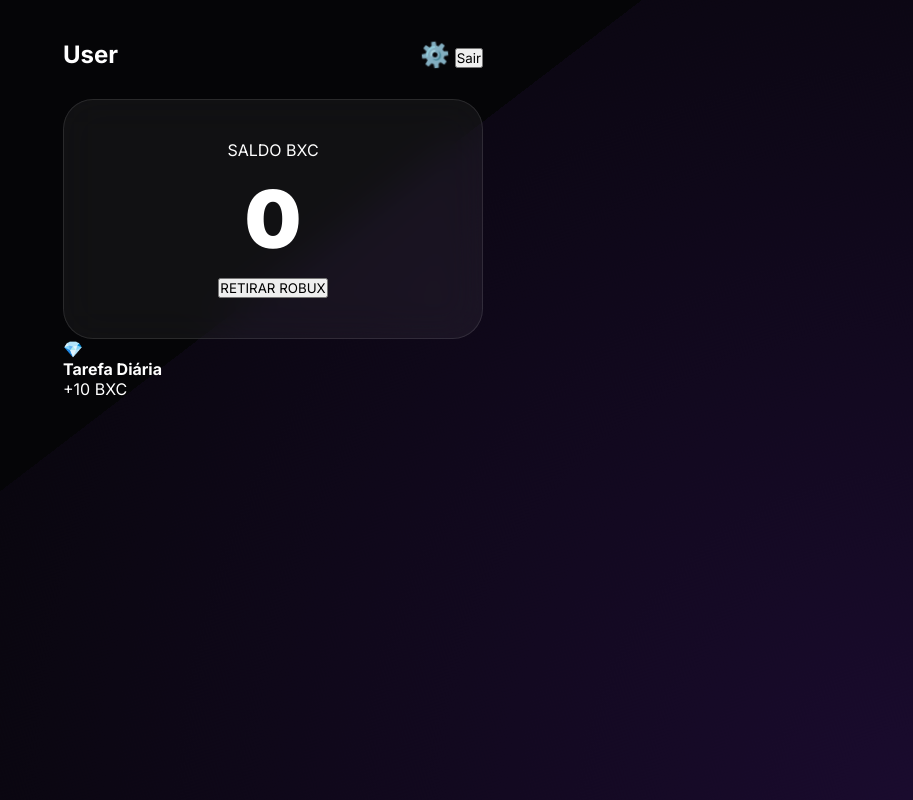
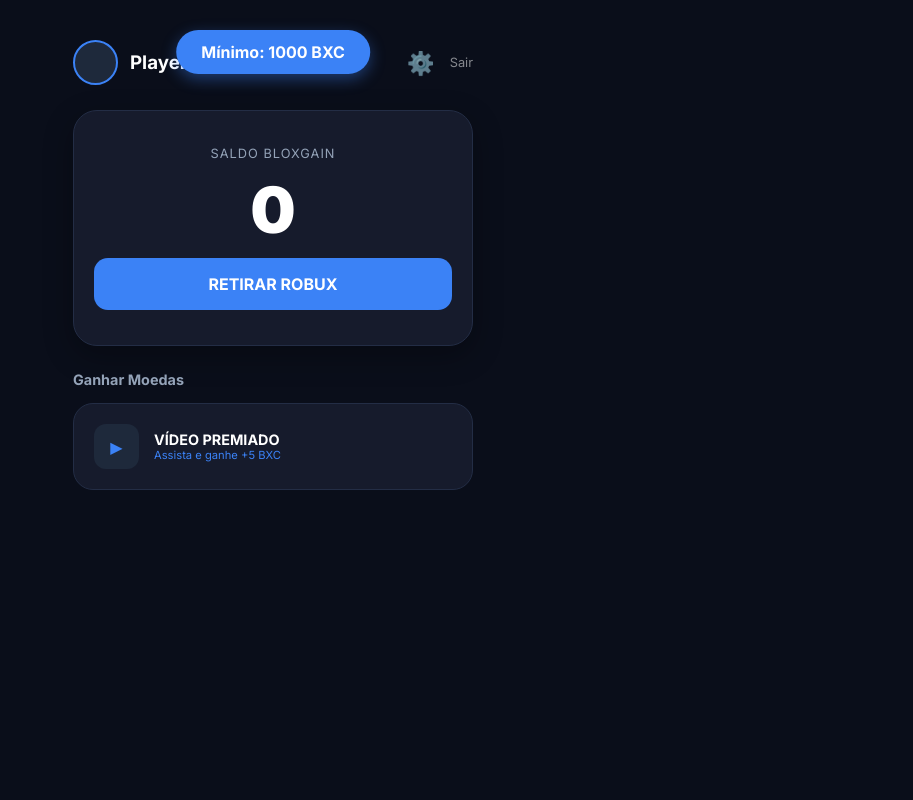
Before and after one commit to andrerob00021-prog/bloxgain-web, a website: page index.html in a window 1280 px wide. Both pictures are taken after a click on the button "RETIRAR ROBUX". Shown: the whole page, without its empty margins (367-1280 px from the left). Drawn offline with Linux system fonts and the light colour scheme.

Commit message:
Layout azul clássico com sons baixos

```diff
--- a/index.html
+++ b/index.html
@@ -3,97 +3,138 @@
 <head>
     <meta charset="UTF-8">
     <meta name="viewport" content="width=device-width, initial-scale=1.0">
-    <title>Blox Gain | Pro</title>
+    <title>Blox Gain | Dashboard</title>
     <link href="https://fonts.googleapis.com/css2?family=Inter:wght@400;700;900&display=swap" rel="stylesheet">
-    <link rel="stylesheet" href="style-final.css">
+    <style>
+        * { margin: 0; padding: 0; box-sizing: border-box; font-family: 'Inter', sans-serif; }
+        body { background: #0a0e1a; color: white; min-height: 100vh; display: flex; justify-content: center; align-items: flex-start; padding-top: 40px; }
+
+        .dash-container { width: 90%; max-width: 400px; }
+
+        /* Header Azul Profissional */
+        .user-bar { display: flex; justify-content: space-between; align-items: center; margin-bottom: 25px; }
+        .user-info { display: flex; align-items: center; gap: 12px; }
+        .avatar { width: 45px; height: 45px; background: #1e293b; border-radius: 50%; border: 2px solid #3b82f6; }
+        .settings-icon { font-size: 1.4rem; cursor: pointer; transition: 0.3s; opacity: 0.7; }
+        .settings-icon:hover { opacity: 1; transform: rotate(45deg); }
+
+        /* Card de Saldo Azul */
+        .main-card { background: #161b2c; border: 1px solid #232d45; border-radius: 24px; padding: 35px 20px; text-align: center; margin-bottom: 25px; box-shadow: 0 10px 30px rgba(0,0,0,0.3); }
+        .main-card p { font-size: 0.8rem; letter-spacing: 1px; color: #94a3b8; }
+        .main-card h1 { font-size: 4rem; font-weight: 900; margin: 10px 0; color: #fff; }
+        .btn-action { width: 100%; background: #3b82f6; color: white; border: none; padding: 16px; border-radius: 14px; font-weight: bold; font-size: 1rem; cursor: pointer; transition: 0.3s; }
+        .btn-action:active { transform: scale(0.98); background: #2563eb; }
+
+        /* Tarefas Estilo Antigo */
+        .card-task { background: #161b2c; border: 1px solid #232d45; border-radius: 20px; padding: 20px; display: flex; align-items: center; gap: 15px; cursor: pointer; transition: 0.2s; }
+        .card-task:active { background: #1e293b; }
+        .icon-box { width: 45px; height: 45px; background: #1e293b; border-radius: 12px; display: flex; align-items: center; justify-content: center; color: #3b82f6; }
+
+        /* Modal Settings */
+        .modal { position: fixed; top: 0; left: 0; width: 100%; height: 100%; background: rgba(0,0,0,0.85); display: none; align-items: center; justify-content: center; z-index: 100; }
+        .modal.active { display: flex; }
+        .modal-content { background: #161b2c; padding: 25px; border-radius: 20px; width: 85%; max-width: 320px; border: 1px solid #3b82f6; }
+        .setting-row { display: flex; justify-content: space-between; margin: 15px 0; align-items: center; }
+
+        /* Toast Profissional */
+        .toast { position: fixed; top: -100px; left: 50%; transform: translateX(-50%); background: #3b82f6; color: white; padding: 12px 25px; border-radius: 50px; transition: 0.5s; font-weight: bold; z-index: 200; box-shadow: 0 5px 15px rgba(59, 130, 246, 0.4); }
+        .toast.show { top: 30px; }
+    </style>
 </head>
-<body onclick="startMusic()">
-    <div id="bg-anim" class="background-animate"></div>
-
+<body onclick="initAudio()">
     <audio id="bgMusic" loop><source src="https://www.bensound.com/bensound-music/bensound-slowmotion.mp3" type="audio/mpeg"></audio>
     <audio id="clickSound"><source src="https://assets.mixkit.co/active_storage/sfx/2568/2568-preview.mp3" type="audio/mpeg"></audio>
 
+    <div id="toast" class="toast">Saldo Atualizado!</div>
+
     <div class="dash-container">
         <header class="user-bar">
-            <h2 id="displayNick">Carregando...</h2>
-            <div class="header-btns">
-                <button onclick="toggleSettings()" class="btn-settings">⚙️</button>
-                <button onclick="logout()" class="btn-exit">Sair</button>
+            <div class="user-info">
+                <div class="avatar"></div>
+                <h3 id="nick">Usuário</h3>
+            </div>
+            <div style="display: flex; gap: 15px; align-items: center;">
+                <span class="settings-icon" onclick="toggleModal()">⚙️</span>
+                <span style="cursor:pointer; font-size: 0.8rem; opacity: 0.5;" onclick="logout()">Sair</span>
             </div>
         </header>
 
         <section class="main-card">
-            <p>SALDO BXC</p>
+            <p>SALDO BLOXGAIN</p>
             <h1 id="balance">0</h1>
-            <button onclick="playClick(); checkWithdraw()" class="btn-action pulse">RETIRAR ROBUX</button>
+            <button onclick="withdraw()" class="btn-action">RETIRAR ROBUX</button>
         </section>
 
-        <div class="card-task" onclick="playClick(); earn(10)">
-            <span>💎</span>
-            <div><h4>Tarefa Diária</h4><p>+10 BXC</p></div>
+        <h4 style="margin-bottom: 15px; color: #94a3b8; font-size: 0.9rem;">Ganhar Moedas</h4>
+        <div class="card-task" onclick="earn(5)">
+            <div class="icon-box">▶</div>
+            <div>
+                <h4 style="font-size: 0.9rem;">VÍDEO PREMIADO</h4>
+                <p style="font-size: 0.7rem; color: #3b82f6;">Assista e ganhe +5 BXC</p>
+            </div>
         </div>
     </div>
 
-    <div id="settingsModal" class="modal">
+    <div id="modal" class="modal">
         <div class="modal-content">
-            <h3>Configurações</h3>
-            <div class="setting-item">
-                <span>Música</span>
-                <input type="checkbox" id="musicToggle" checked onchange="updateSettings()">
+            <h3 style="margin-bottom: 20px; text-align: center;">Ajustes</h3>
+            <div class="setting-row">
+                <span>Música de Fundo</span>
+                <input type="checkbox" id="musicCheck" checked onchange="updateAudio()">
             </div>
-            <div class="setting-item">
-                <span>Efeitos de Som</span>
-                <input type="checkbox" id="sfxToggle" checked onchange="updateSettings()">
+            <div class="setting-row">
+                <span>Efeitos Sonoros</span>
+                <input type="checkbox" id="sfxCheck" checked>
             </div>
-            <div class="setting-item">
-                <span>Animação de Fundo</span>
-                <input type="checkbox" id="animToggle" checked onchange="updateSettings()">
-            </div>
-            <button onclick="toggleSettings()" class="btn-close">Fechar</button>
+            <button onclick="toggleModal()" class="btn-action" style="margin-top: 10px; padding: 10px;">FECHAR</button>
         </div>
     </div>
 
-    <div id="toast" class="toast-notification"></div>
+    <script>
+        let bxc = parseInt(localStorage.getItem('bxcBalance')) || 0;
+        document.getElementById('balance').innerText = bxc;
+        document.getElementById('nick').innerText = localStorage.getItem('robloxNick') || 'Player';
 
-    <script>
-        let balance = parseInt(localStorage.getItem('bxcBalance')) || 0;
-        document.getElementById('displayNick').innerText = localStorage.getItem('robloxNick') || 'User';
-        document.getElementById('balance').innerText = balance;
+        function initAudio() {
+            const m = document.getElementById('bgMusic');
+            m.volume = 0.05; // VOLUME BEM BAIXO DA MÚSICA
+            if(document.getElementById('musicCheck').checked) m.play().catch(()=>{});
+        }
 
         function playClick() {
-            if(document.getElementById('sfxToggle').checked) {
-                const s = document.getElementById('clickSound'); s.currentTime = 0; s.play();
+            if(document.getElementById('sfxCheck').checked) {
+                const s = document.getElementById('clickSound');
+                s.volume = 0.2; // VOLUME BAIXO DO CLIQUE
+                s.currentTime = 0; s.play();
             }
         }
 
-        function updateSettings() {
-            const music = document.getElementById('bgMusic');
-            const anim = document.getElementById('bg-anim');
-
-            if(!document.getElementById('musicToggle').checked) music.pause();
-            else music.play();
-
-            anim.style.display = document.getElementById('animToggle').checked ? 'block' : 'none';
+        function updateAudio() {
+            const m = document.getElementById('bgMusic');
+            if(!document.getElementById('musicCheck').checked) m.pause(); else m.play();
         }
 
-        function toggleSettings() {
-            document.getElementById('settingsModal').classList.toggle('active');
+        function earn(amt) {
+            playClick();
+            bxc += amt;
+            localStorage.setItem('bxcBalance', bxc);
+            document.getElementById('balance').innerText = bxc;
+            notify(`+${amt} BXC Creditado!`);
         }
 
-        function earn(amount) {
-            balance += amount;
-            localStorage.setItem('bxcBalance', balance);
-            document.getElementById('balance').innerText = balance;
-            showToast(`+${amount} BXC!`);
+        function withdraw() {
+            playClick();
+            notify(bxc < 1000 ? "Mínimo: 1000 BXC" : "Solicitado!");
         }
 
-        function showToast(msg) {
+        function notify(msg) {
             const t = document.getElementById('toast');
-            t.innerText = msg; t.classList.add('active');
-            setTimeout(() => t.classList.remove('active'), 3000);
+            t.innerText = msg; t.classList.add('show');
+            setTimeout(() => t.classList.remove('show'), 3000);
         }
 
-        function logout() { localStorage.clear(); window.location.href = 'index.html'; }
+        function toggleModal() { playClick(); document.getElementById('modal').classList.toggle('active'); }
+        function logout() { localStorage.clear(); window.location.href = 'login.html'; }
     </script>
 </body>
 </html>
```
